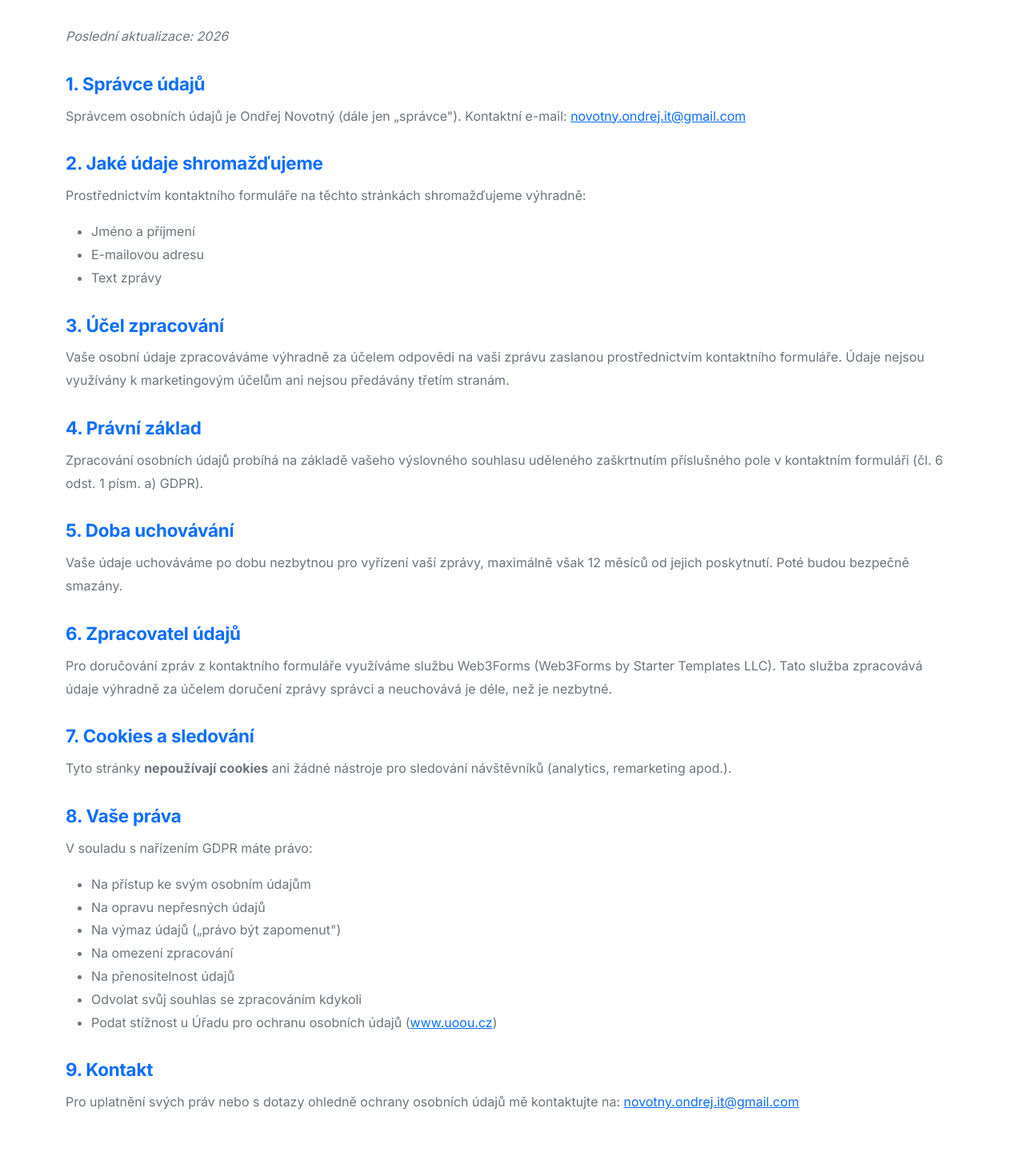
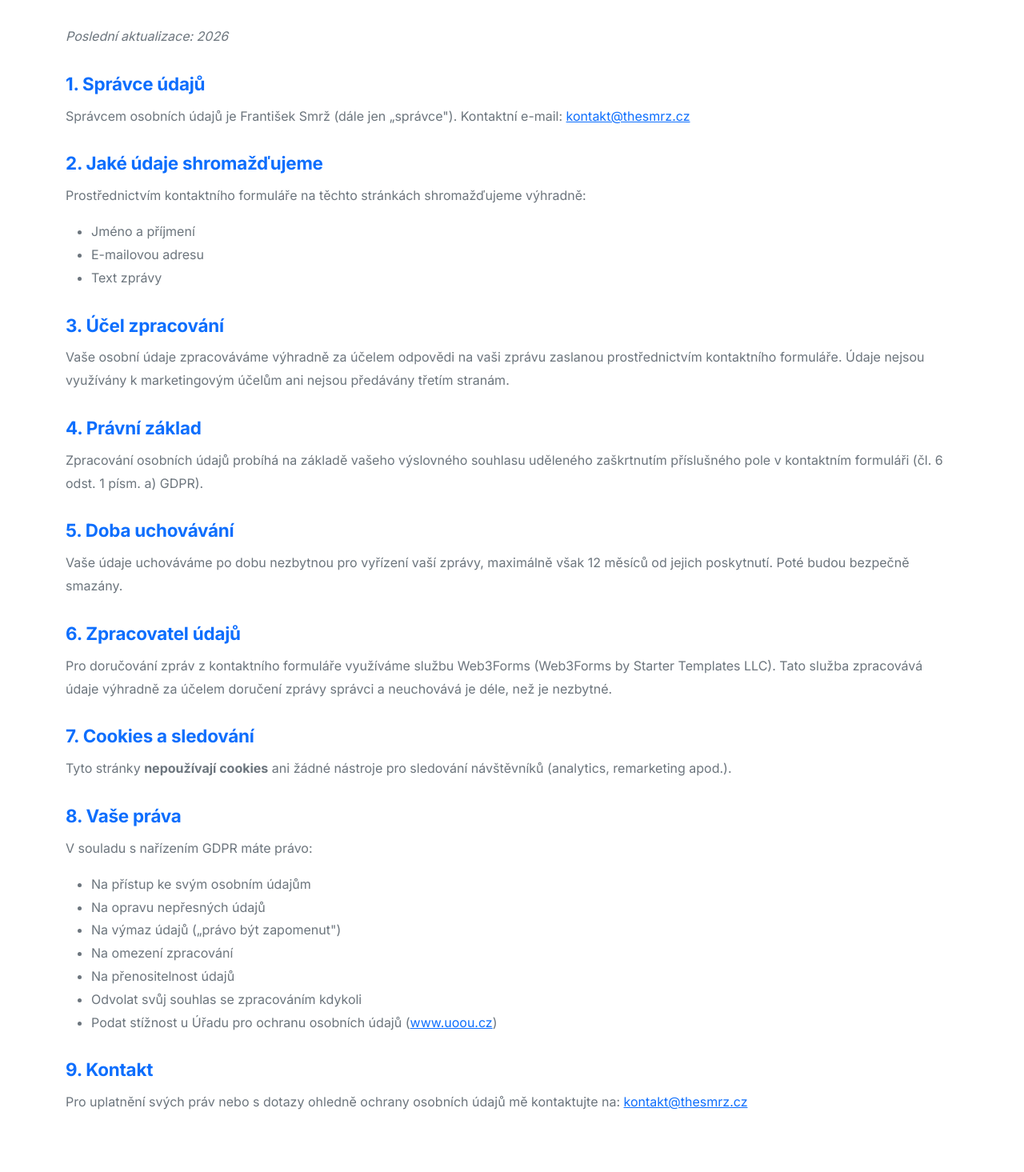
Before and after one commit to Max287954/fanny_web, a Next.js app: page /ochrana-soukromi in a window 1280 px wide. Shown: the part 145-1610 px from the top of the page at 80% size. Built offline with nearby package versions, Linux system fonts and the light colour scheme.

Commit message:
Cloudflare function fix

```diff
--- a/app/ochrana-soukromi/page.tsx
+++ b/app/ochrana-soukromi/page.tsx
@@ -17,10 +17,10 @@ export default function PrivacyPage() {
 
         <h2>1. Správce údajů</h2>
         <p>
-          Správcem osobních údajů je Ondřej Novotný (dále jen
+          Správcem osobních údajů je František Smrž (dále jen
           „správce"). Kontaktní e-mail:{' '}
-          <a href="mailto:novotny.ondrej.it@gmail.com">
-            novotny.ondrej.it@gmail.com
+          <a href="mailto:kontakt@thesmrz.cz">
+            kontakt@thesmrz.cz
           </a>
         </p>
 
@@ -101,8 +101,8 @@ export default function PrivacyPage() {
         <p>
           Pro uplatnění svých práv nebo s&nbsp;dotazy ohledně ochrany
           osobních údajů mě kontaktujte na:{' '}
-          <a href="mailto:novotny.ondrej.it@gmail.com">
-            novotny.ondrej.it@gmail.com
+          <a href="mailto:kontakt@thesmrz.cz">
+            kontakt@thesmrz.cz
           </a>
         </p>
       </div>
--- a/components/Hero.tsx
+++ b/components/Hero.tsx
@@ -11,7 +11,7 @@ export default function Hero() {
         </h1>
 
         <p className="hero-tagline">
-          Zkušený elektrikář s více než 8 lety praxe v průmyslové výrobě.
+          Zkušený elektrikář s více než 13 lety praxe v průmyslové výrobě.
           Vedoucí směny ve společnosti Husqvarna s důrazem na kvalitu, bezpečnost
           a&nbsp;efektivní řízení týmu.
         </p>
--- a/package.json
+++ b/package.json
@@ -8,7 +8,6 @@
   "scripts": {
     "dev": "next dev",
     "build": "next build",
-    "postbuild": "next-sitemap",
     "start": "next start",
     "lint": "next lint",
     "preview": "opennextjs-cloudflare build && opennextjs-cloudflare preview",
@@ -29,7 +28,6 @@
     "@types/react-dom": "^18.3.0",
     "eslint": "^9.0.0",
     "eslint-config-next": "^15.0.0",
-    "next-sitemap": "^4.2.3",
     "typescript": "^5.5.3",
     "wrangler": "^3.99.0"
   }
```
Also changed, not shown: next-sitemap.config.js (deleted, +0 -9 lines), public/.well-known/security.txt, public/humans.txt, 2 other files (tests, documents, lock files or other folders).
